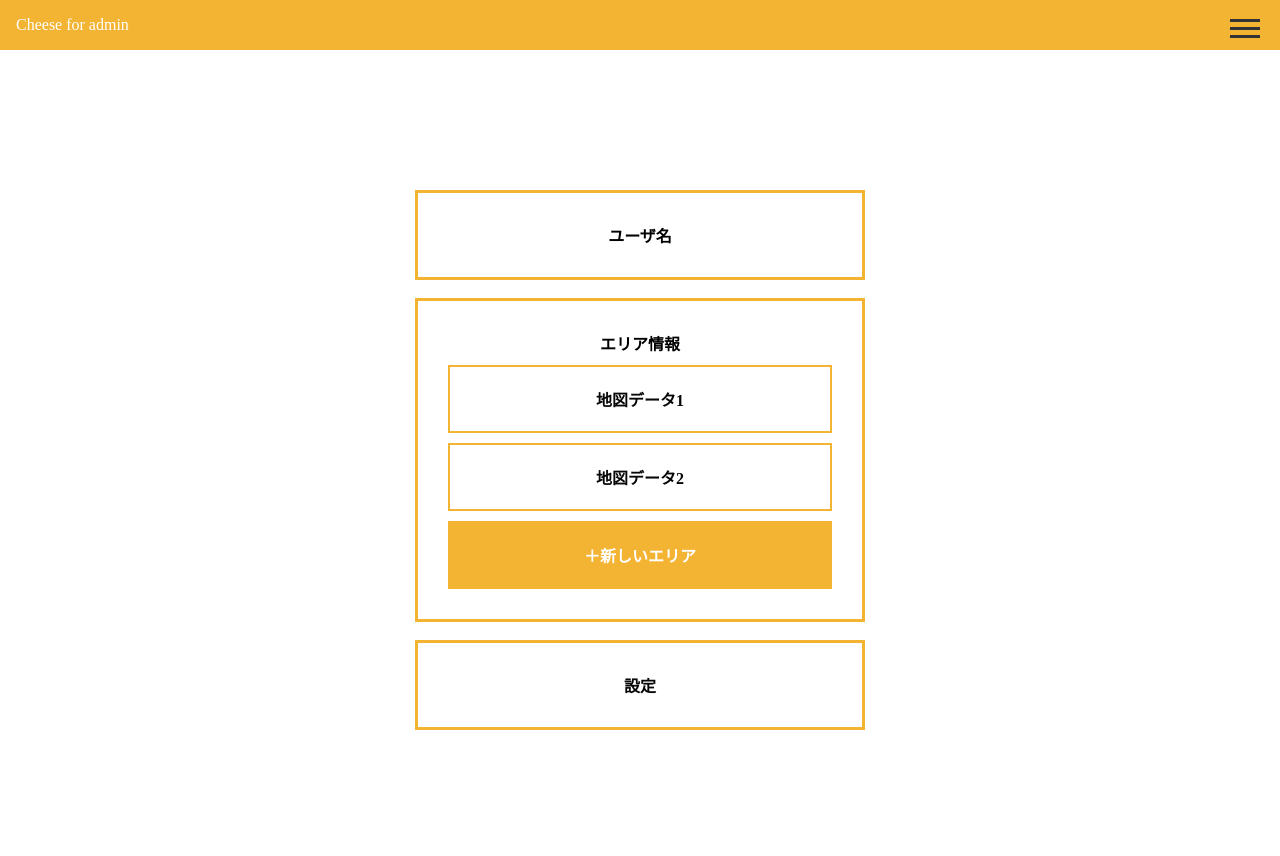
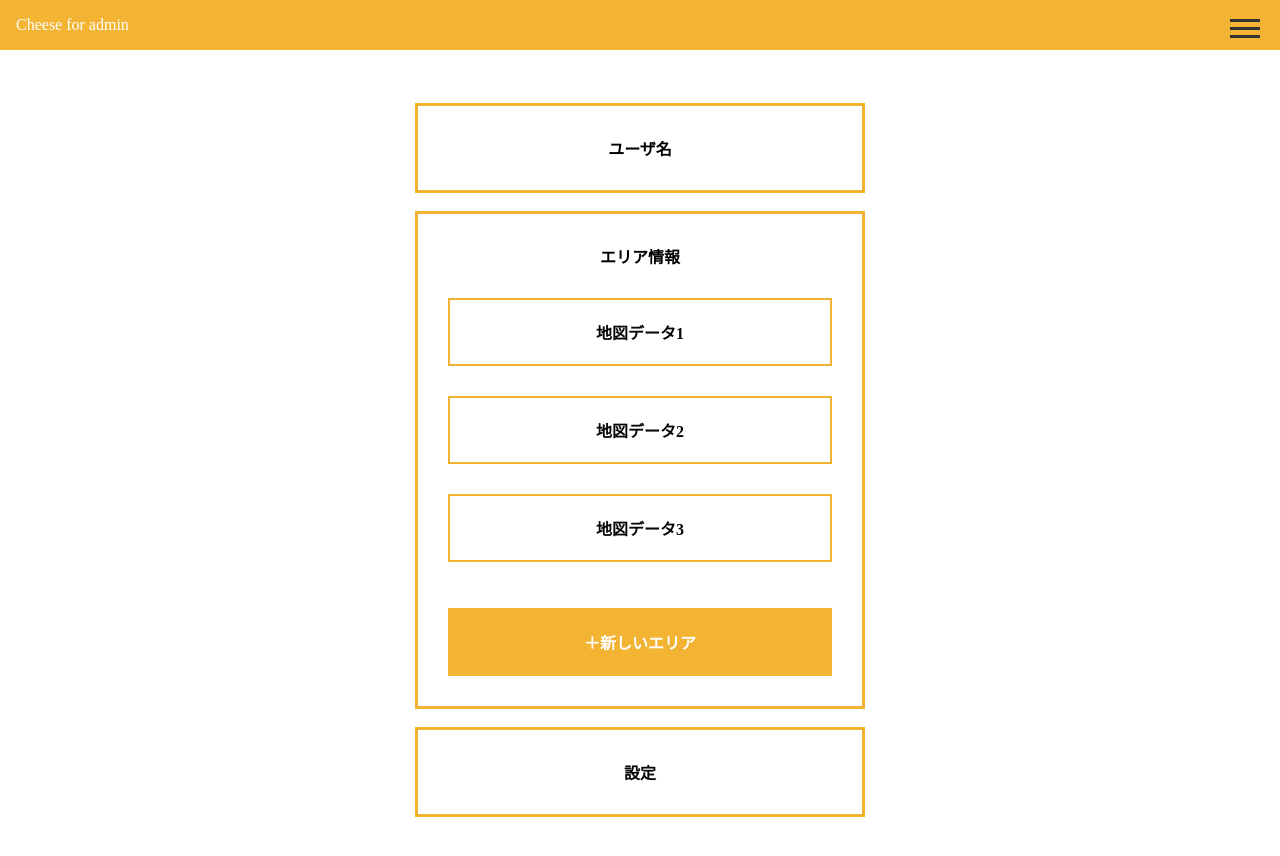
Before and after one commit to solomon011110/cheese-admin-app, a Next.js app: page /main-page in a window 1280 px wide. Shown: the top 856 px of the page. Built offline with nearby package versions, Linux system fonts and the light colour scheme.

Commit message:
mapDateのコンポーネント

```diff
--- a/src/app/globals.css
+++ b/src/app/globals.css
@@ -171,8 +171,20 @@ a:active {
     padding: 30px;
     width: 30%;
     text-align: center;
+    flex-direction: column;
+    display: flex;
+    gap: 20px;
     /* margin-left: auto; */
     /* margin-right: auto; */
+}
+
+.map-data{
+    width: 100%;
+    height: 300px;
+    display: flex;
+    flex-direction: column;
+    gap: 10px;
+    overflow-y: scroll;
 }
 .set-main{
     border: #f3b333 solid 3px;
--- a/src/app/main-page/page.tsx
+++ b/src/app/main-page/page.tsx
@@ -9,6 +9,22 @@ const mapDataList = [
   },
   {
     title: "地図データ2",
+    mapLink: "/map-page",
+  },
+  {
+    title: "地図データ3",
+    mapLink: "/map-page",
+  },
+  {
+    title: "地図データ4",
+    mapLink: "/map-page",
+  },
+  {
+    title: "地図データ5",
+    mapLink: "/map-page",
+  },
+  {
+    title: "地図データ6",
     mapLink: "/map-page",
   },
 ];
@@ -35,12 +51,16 @@ export default function Home() {
           <p>エリア情報</p>
 
 
+        <div className="map-data">
           {mapDataList.map(list =>
               <MapDate
                 key = {list.title}
                 title = {list.title}
                 mapLink = {list.mapLink}
               />)}
+        </div>
+
+
 
 
           <div>
@@ -52,6 +72,7 @@ export default function Home() {
           </div>
         </div>
 
+
         <br />
 
         <Link href="/setting" className="set-main">
```
